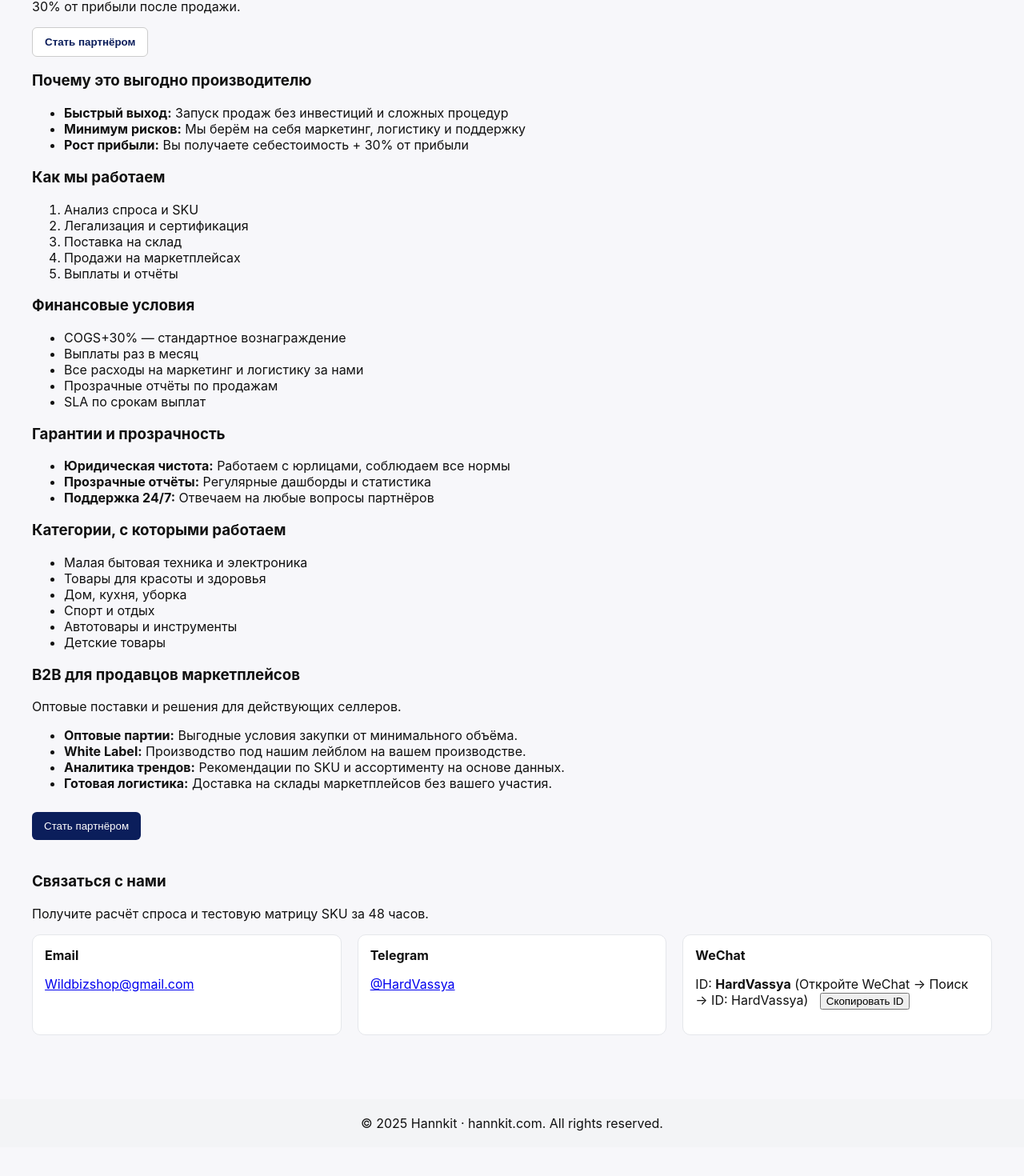
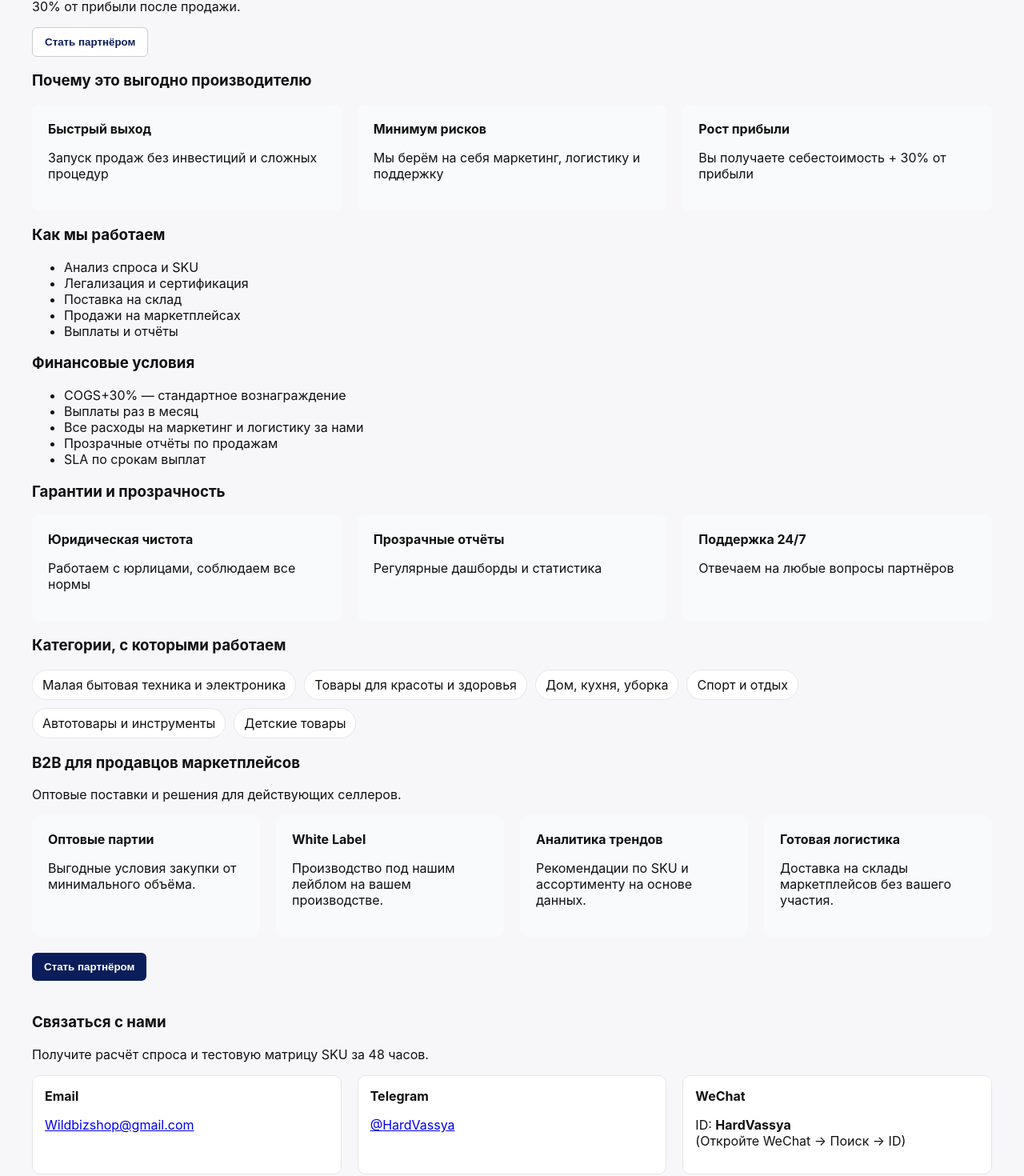
Before and after one commit to VAsily83/hannkit-landing, a Next.js app: page / in a window 1280 px wide. Shown: the part 253-1723 px from the top of the page at 80% size. Before the commit the page ends 1687 px from the top, so only its background shows below. Built offline with nearby package versions, Linux system fonts and the light colour scheme.

Commit message:
Update index.tsx

```diff
--- a/pages/index.tsx
+++ b/pages/index.tsx
@@ -3,7 +3,7 @@ import React, { useMemo, useState } from 'react';
 export default function LandingHannkit() {
   const COLORS = {
     primary: '#0B1E5B',
-    accent: '#F3F4F6',
+    accent: '#F9FAFB',
     text: '#111111',
     border: '#E5E7EB',
   };
@@ -66,37 +66,18 @@ export default function LandingHannkit() {
           ],
           contactTitle: 'Связаться с нами',
           contactLead: 'Получите расчёт спроса и тестовую матрицу SKU за 48 часов.',
-          email: 'Email',
-          telegram: 'Telegram',
-          wechat: 'WeChat',
-          wechatHint: 'Откройте WeChat → Поиск → ID: HardVassya',
-          modalTitle: 'Оставьте заявку',
-          name: 'Ваше имя',
-          phone: 'Телефон',
-          submit: 'Отправить',
-          close: 'Закрыть',
           footer: '© 2025 Hannkit · hannkit.com. All rights reserved.',
-          langLabel: 'Язык',
         },
       } as const)[uiLang],
     [uiLang]
   );
 
   const [isModalOpen, setIsModalOpen] = useState(false);
-  const [name, setName] = useState('');
-  const [email, setEmail] = useState('');
-  const [phone, setPhone] = useState('');
-
-  const makeMailtoHref = (n: string, m: string, p: string) => {
-    const subject = 'Заявка с лендинга Hannkit';
-    const body = `Имя: ${n || '-'}\nEmail: ${m || '-'}\nТелефон: ${p || '-'}`;
-    return `mailto:Wildbizshop@gmail.com?subject=${encodeURIComponent(subject)}&body=${encodeURIComponent(body)}`;
-  };
 
   return (
     <div style={{ fontFamily: 'Inter, system-ui, sans-serif', color: COLORS.text }}>
       {/* Header */}
-      <header style={{ background: COLORS.primary, color: '#fff', padding: '20px', display: 'flex', justifyContent: 'space-between', alignItems: 'center' }}>
+      <header style={{ background: COLORS.primary, color: '#fff', padding: '20px', display: 'flex', justifyContent: 'space-between' }}>
         <h1>{T.brand}</h1>
         <button
           style={{
@@ -134,23 +115,24 @@ export default function LandingHannkit() {
         {/* Why */}
         <section>
           <h3>{T.whyTitle}</h3>
-          <ul>
+          <div style={{ display: 'flex', gap: '20px', flexWrap: 'wrap' }}>
             {T.why.map((item, i) => (
-              <li key={i}>
-                <b>{item.title}:</b> {item.text}
-              </li>
+              <div key={i} style={{ background: COLORS.accent, padding: '20px', borderRadius: '8px', flex: '1 1 200px' }}>
+                <b>{item.title}</b>
+                <p>{item.text}</p>
+              </div>
             ))}
-          </ul>
+          </div>
         </section>
 
         {/* How */}
         <section>
           <h3>{T.howTitle}</h3>
-          <ol>
+          <ul>
             {T.how.map((step, i) => (
               <li key={i}>{step}</li>
             ))}
-          </ol>
+          </ul>
         </section>
 
         {/* Financials */}
@@ -166,44 +148,49 @@ export default function LandingHannkit() {
         {/* Trust */}
         <section>
           <h3>{T.trustTitle}</h3>
-          <ul>
+          <div style={{ display: 'flex', gap: '20px', flexWrap: 'wrap' }}>
             {T.trust.map((item, i) => (
-              <li key={i}>
-                <b>{item.title}:</b> {item.text}
-              </li>
+              <div key={i} style={{ background: COLORS.accent, padding: '20px', borderRadius: '8px', flex: '1 1 200px' }}>
+                <b>{item.title}</b>
+                <p>{item.text}</p>
+              </div>
             ))}
-          </ul>
+          </div>
         </section>
 
         {/* Categories */}
         <section>
           <h3>{T.catsTitle}</h3>
-          <ul>
+          <div style={{ display: 'flex', gap: '10px', flexWrap: 'wrap' }}>
             {T.cats.map((c, i) => (
-              <li key={i}>{c}</li>
+              <span key={i} style={{ padding: '8px 12px', border: `1px solid ${COLORS.border}`, borderRadius: '20px', background: '#fff' }}>
+                {c}
+              </span>
             ))}
-          </ul>
+          </div>
         </section>
 
         {/* B2B */}
         <section>
           <h3>{T.b2bTitle}</h3>
           <p>{T.b2bLead}</p>
-          <ul>
+          <div style={{ display: 'flex', gap: '20px', flexWrap: 'wrap' }}>
             {T.b2b.map((b, i) => (
-              <li key={i}>
-                <b>{b.title}:</b> {b.text}
-              </li>
+              <div key={i} style={{ background: COLORS.accent, padding: '20px', borderRadius: '8px', flex: '1 1 200px' }}>
+                <b>{b.title}</b>
+                <p>{b.text}</p>
+              </div>
             ))}
-          </ul>
+          </div>
           <button
             style={{
-              marginTop: '10px',
+              marginTop: '20px',
               background: COLORS.primary,
               color: '#fff',
               padding: '10px 15px',
               border: 'none',
               borderRadius: '6px',
+              fontWeight: 600,
             }}
             onClick={() => setIsModalOpen(true)}
           >
@@ -212,78 +199,27 @@ export default function LandingHannkit() {
         </section>
 
         {/* Contacts */}
-        <section id="contact" style={{ marginTop: '40px' }}>
+        <section style={{ marginTop: '40px' }}>
           <h3>{T.contactTitle}</h3>
           <p>{T.contactLead}</p>
-          <div style={{ display: 'grid', gap: '20px', gridTemplateColumns: 'repeat(auto-fit, minmax(250px, 1fr))' }}>
-            {/* Email */}
-            <div style={{ background: '#fff', border: `1px solid ${COLORS.border}`, borderRadius: '10px', padding: '15px' }}>
+          <div style={{ display: 'flex', gap: '20px', flexWrap: 'wrap' }}>
+            <div style={{ background: '#fff', border: `1px solid ${COLORS.border}`, borderRadius: '10px', padding: '15px', flex: '1 1 200px' }}>
               <strong>Email</strong>
-              <p>
-                <a href={makeMailtoHref(name, email, phone)}>Wildbizshop@gmail.com</a>
-              </p>
+              <p><a href="mailto:Wildbizshop@gmail.com">Wildbizshop@gmail.com</a></p>
             </div>
-            {/* Telegram */}
-            <div style={{ background: '#fff', border: `1px solid ${COLORS.border}`, borderRadius: '10px', padding: '15px' }}>
+            <div style={{ background: '#fff', border: `1px solid ${COLORS.border}`, borderRadius: '10px', padding: '15px', flex: '1 1 200px' }}>
               <strong>Telegram</strong>
-              <p>
-                <a href="https://t.me/HardVassya" target="_blank" rel="noopener noreferrer">
-                  @HardVassya
-                </a>
-              </p>
+              <p><a href="https://t.me/HardVassya" target="_blank" rel="noopener noreferrer">@HardVassya</a></p>
             </div>
-            {/* WeChat */}
-            <div style={{ background: '#fff', border: `1px solid ${COLORS.border}`, borderRadius: '10px', padding: '15px' }}>
+            <div style={{ background: '#fff', border: `1px solid ${COLORS.border}`, borderRadius: '10px', padding: '15px', flex: '1 1 200px' }}>
               <strong>WeChat</strong>
-              <p>
-                ID: <b>HardVassya</b> ({T.wechatHint}){' '}
-                <button onClick={() => navigator.clipboard.writeText('HardVassya')} style={{ marginLeft: '10px' }}>
-                  Скопировать ID
-                </button>
-              </p>
+              <p>ID: <b>HardVassya</b> <br /> (Откройте WeChat → Поиск → ID)</p>
             </div>
           </div>
         </section>
       </main>
 
-      {/* Footer */}
       <footer style={{ background: COLORS.accent, padding: '20px', marginTop: '40px', textAlign: 'center' }}>{T.footer}</footer>
-
-      {/* Modal */}
-      {isModalOpen && (
-        <div
-          style={{
-            position: 'fixed',
-            inset: 0,
-            background: 'rgba(0,0,0,0.5)',
-            display: 'flex',
-            justifyContent: 'center',
-            alignItems: 'center',
-          }}
-          onClick={() => setIsModalOpen(false)}
-        >
-          <div
-            style={{
-              background: '#fff',
-              padding: '20px',
-              borderRadius: '8px',
-              width: '300px',
-            }}
-            onClick={(e) => e.stopPropagation()}
-          >
-            <h3>{T.modalTitle}</h3>
-            <input placeholder={T.name} value={name} onChange={(e) => setName(e.target.value)} />
-            <input placeholder="Email" value={email} onChange={(e) => setEmail(e.target.value)} />
-            <input placeholder={T.phone} value={phone} onChange={(e) => setPhone(e.target.value)} />
-            <div style={{ marginTop: '10px' }}>
-              <a href={makeMailtoHref(name, email, phone)} onClick={() => setIsModalOpen(false)} style={{ marginRight: '10px' }}>
-                {T.submit}
-              </a>
-              <button onClick={() => setIsModalOpen(false)}>{T.close}</button>
-            </div>
-          </div>
-        </div>
-      )}
     </div>
   );
 }
```
